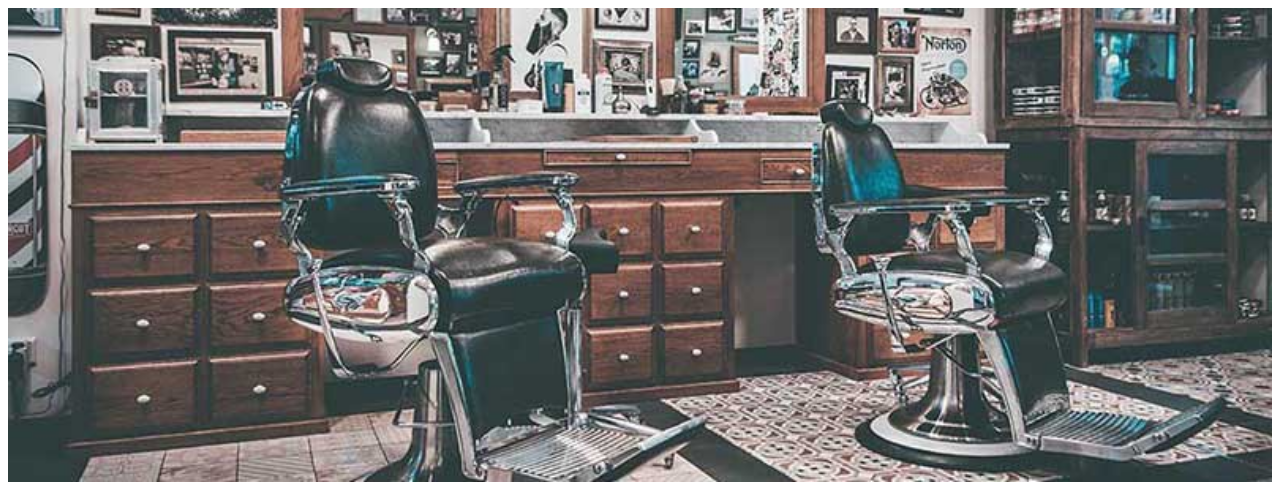
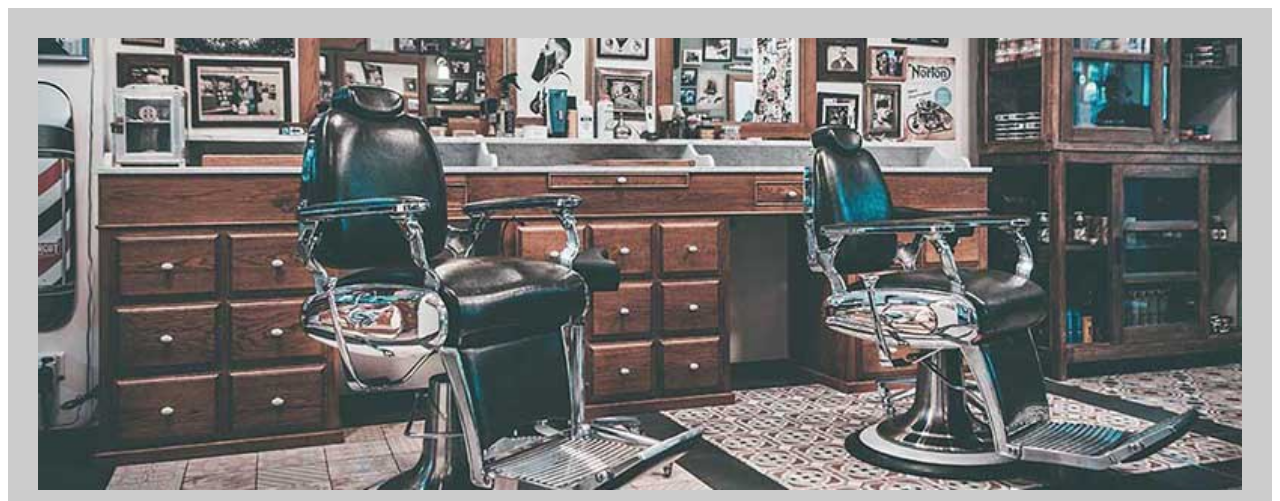
Before and after one commit to Ignite0101/Alura, a plain HTML site: page index.html in a window 1280 px wide. Shown: the top 501 px of the page. Drawn offline with Linux system fonts and the light colour scheme.

Commit message:
Update style.css

```diff
--- a/style.css
+++ b/style.css
@@ -1,5 +1,10 @@
 body {
-    background: #FFFFFF
+
+}
+
+.principal{
+    background: #CCCCCC;
+    padding: 30px;
 }
 
 #banner {
```
